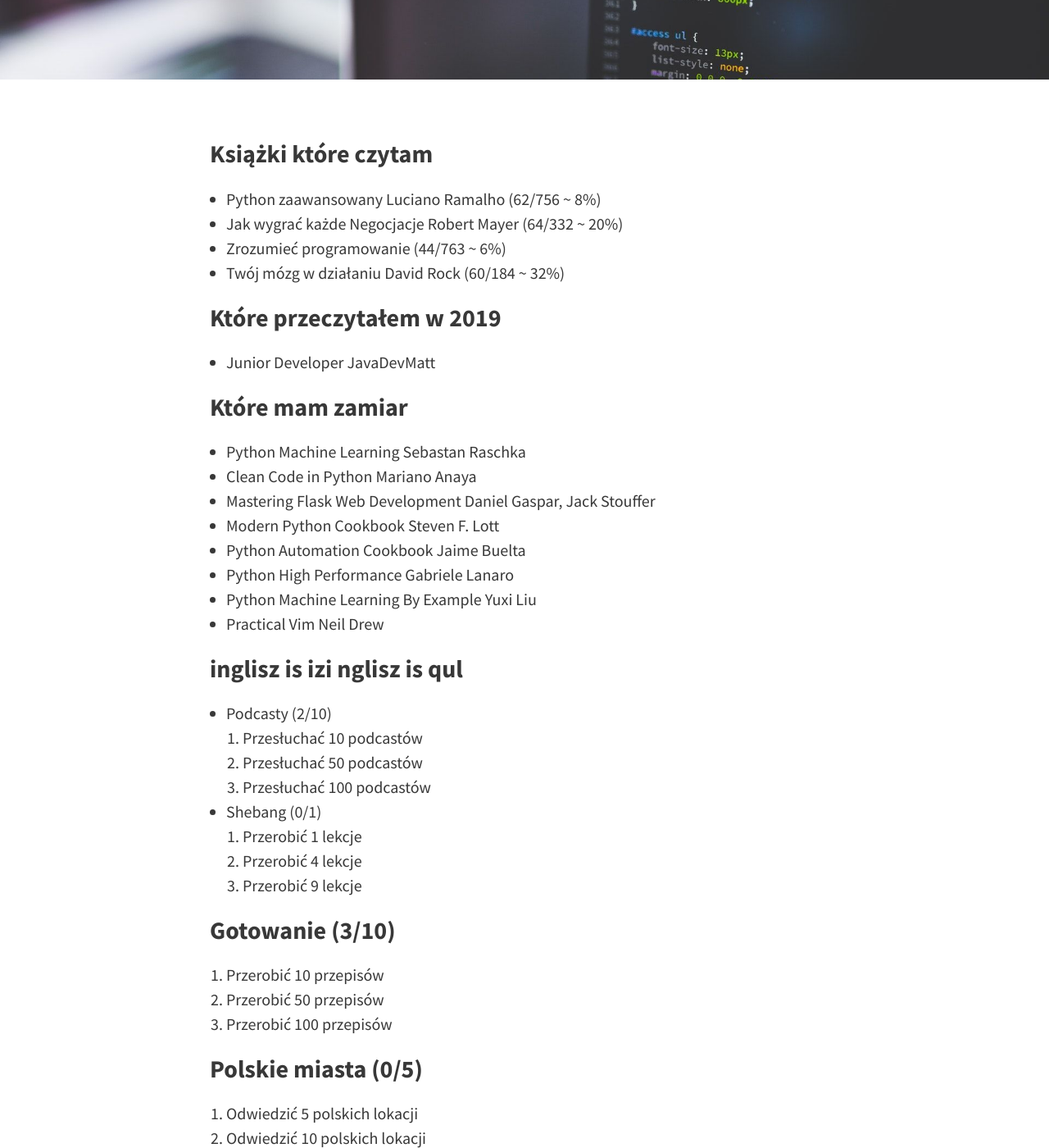
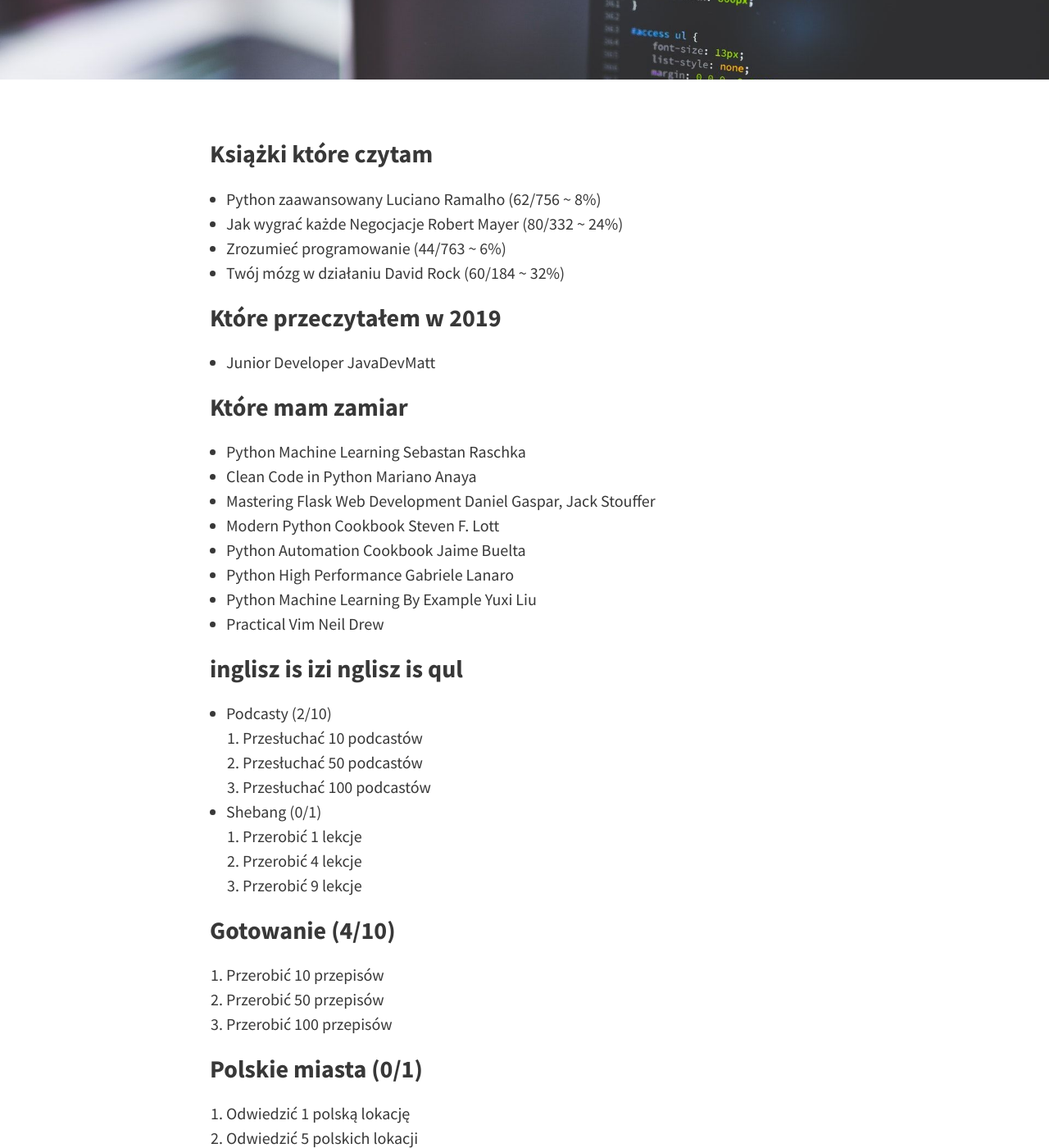
Before and after one commit to kuzxnia/blog, a Jekyll site: the page built from pages/cele.md, in a window 1280 px wide and 1400 px high, scrolled down 223 px. Shown: the whole window at 82% size. Built offline with Jekyll 4.4.1, drawn with Linux system fonts in a browser that asks for light colours; some of the changed text lies outside the part shown.

Commit message:
week update

```diff
--- a/pages/cele.md
+++ b/pages/cele.md
@@ -9,7 +9,7 @@ tags: [cele-i-zamiary, Archiwum]
 ### Książki które czytam
 
 * Python zaawansowany Luciano Ramalho (62/756 ~ 8%)
-* Jak wygrać każde Negocjacje Robert Mayer (64/332 ~ 20%)
+* Jak wygrać każde Negocjacje Robert Mayer (80/332 ~ 24%)
 * Zrozumieć programowanie (44/763 ~ 6%)
 * Twój mózg w działaniu David Rock (60/184 ~ 32%)
 
@@ -39,15 +39,16 @@ tags: [cele-i-zamiary, Archiwum]
   2. Przerobić 4 lekcje
   3. Przerobić 9 lekcje
 
-### Gotowanie (3/10)
+### Gotowanie (4/10)
 
 1. Przerobić 10 przepisów
 2. Przerobić 50 przepisów
 3. Przerobić 100 przepisów
 
-### Polskie miasta (0/5)
-1. Odwiedzić 5 polskich lokacji
-2. Odwiedzić 10 polskich lokacji
+### Polskie miasta (0/1)
+1. Odwiedzić 1 polską lokację
+2. Odwiedzić 5 polskich lokacji
+3. Odwiedzić 10 polskich lokacji
 
 ### Kustosz (0/20)
 1. Odwiedzić 1 muzeum
```
Also changed, not shown: other parts of pages/cele.md (+1 -1 lines).
